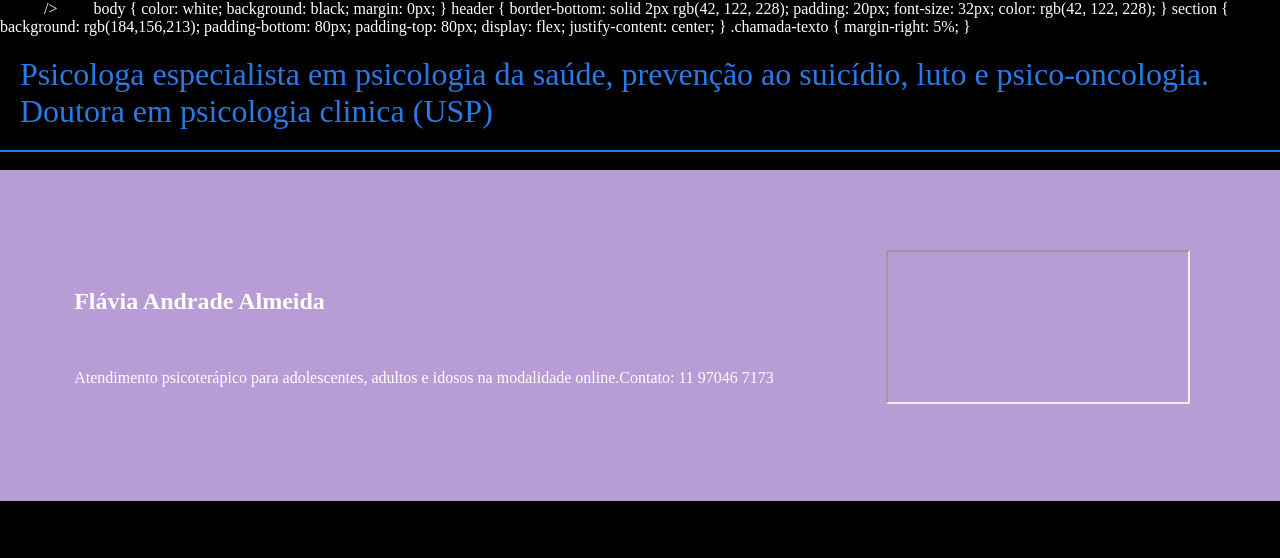
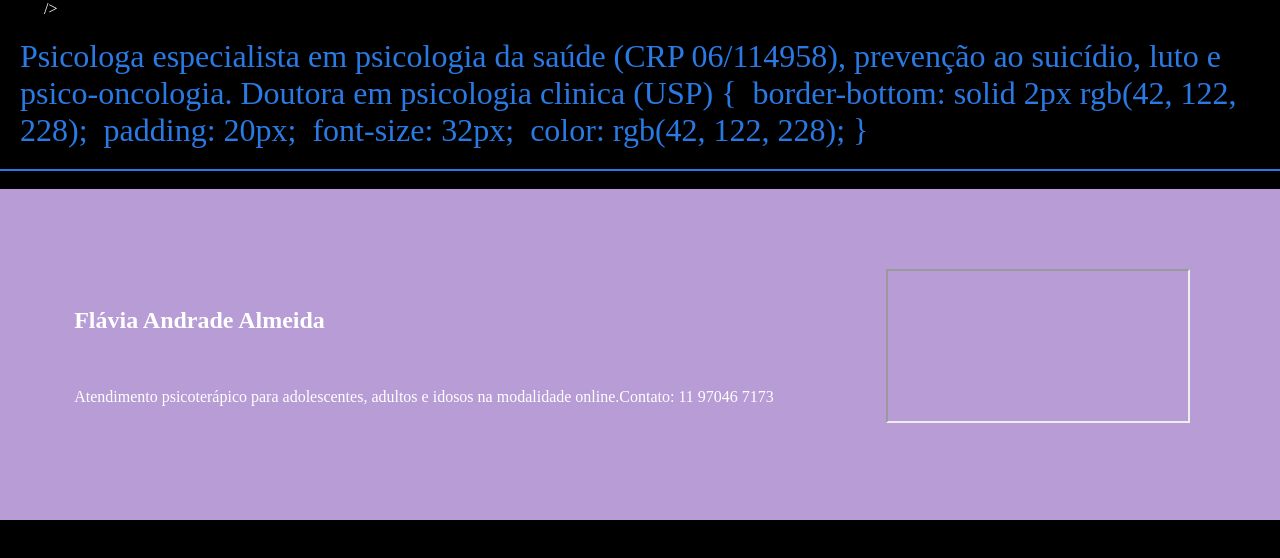
Before and after one commit to Rodan012/flaviaandradealmeidapsicologa, a plain HTML site: page index.html in a window 1280 px wide. Drawn offline with Linux system fonts and the light colour scheme.

Commit message:
Update index.html

```diff
--- a/index.html
+++ b/index.html
@@ -6,32 +6,14 @@
     <title>Flavia Andrade Almeida Psicologa</title>
   </head>
 
-  <body>
-   body {
-    color: white;
-    background: black;
-    margin: 0px;
+    <header>Psicologa especialista em psicologia da saúde (CRP 06/114958), prevenção ao suicídio, luto e psico-oncologia. Doutora em psicologia clinica (USP)
+    {
+  border-bottom: solid 2px rgb(42, 122, 228);
+  padding: 20px;
+  font-size: 32px;
+  color: rgb(42, 122, 228);
 }
-
-header {
-    border-bottom: solid 2px rgb(42, 122, 228);
-    padding: 20px;
-    font-size: 32px;
-    color: rgb(42, 122, 228);
-}
-
-section {
-    background: rgb(184,156,213);
-    padding-bottom: 80px;
-    padding-top: 80px;
-    display: flex;
-    justify-content: center;
-}
-
-.chamada-texto {
-    margin-right: 5%;
-}
-    <header>Psicologa especialista em psicologia da saúde, prevenção ao suicídio, luto e psico-oncologia. Doutora em psicologia clinica (USP)</header>
+</header>
 
     <section>
       <div class="chamada-texto">
@@ -46,9 +28,8 @@ section {
           src="https://wa.me/5511970467173"
           title="Whatsapp"
           frameborder="0"
-          allow="accelerometer; autoplay; clipboard-write; encrypted-media; gyroscope; picture-in-picture; web-share"
-          referrerpolicy="strict-origin-when-cross-origin"
-          allowfullscreen
+
+
         ></iframe>
       </div>
     </section>
```
